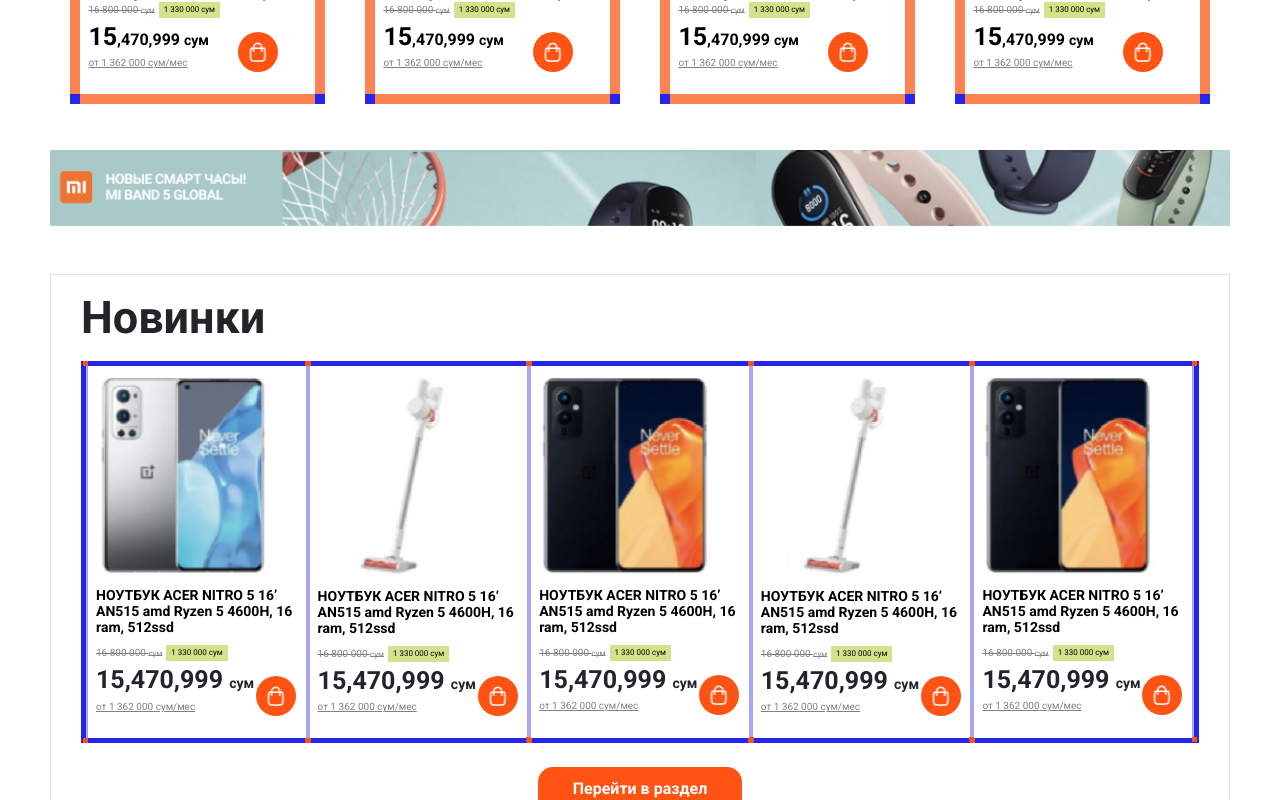
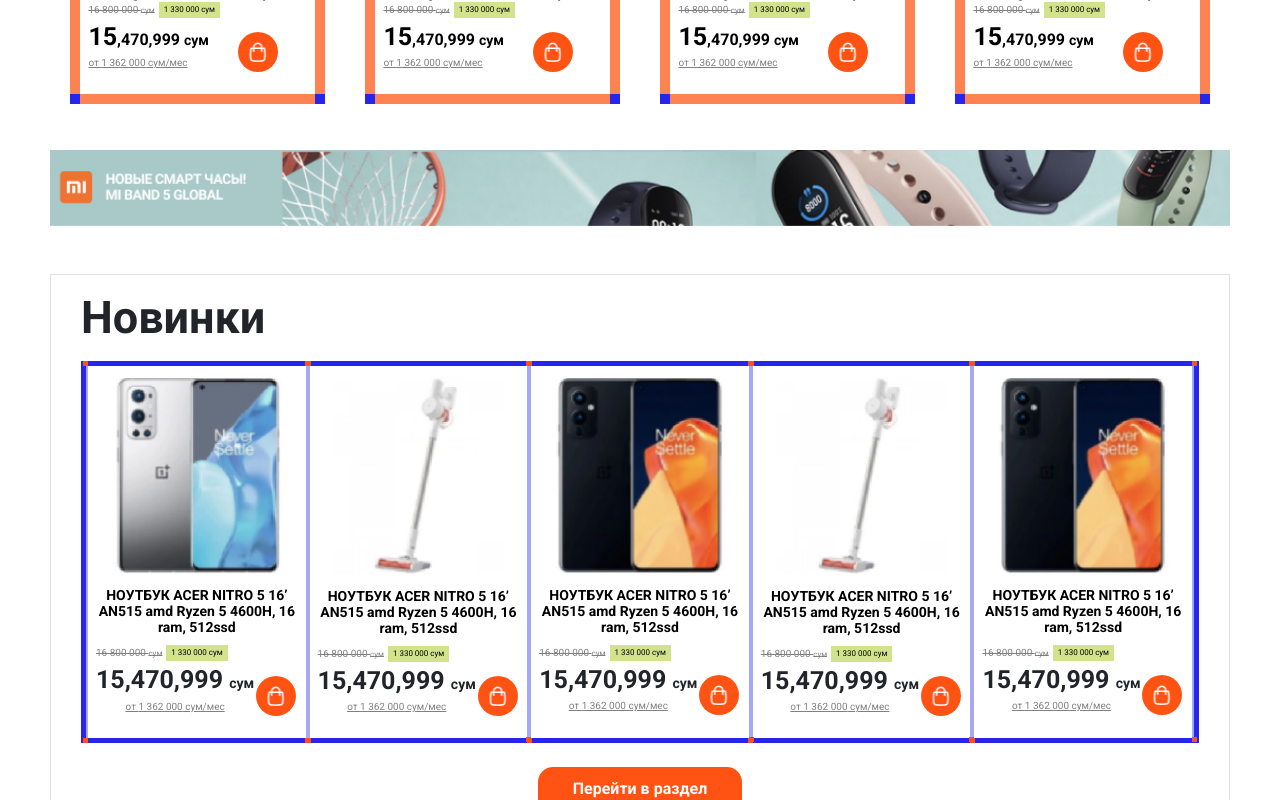
Before and after one commit to JoyBoxNext/WebSite, a Next.js app: page / in a window 1280 px wide. Shown: the part 2000-2800 px from the top of the page. Built offline with nearby package versions, Linux system fonts and the light colour scheme.

Commit message:
get-changes

```diff
--- a/Wrappers/HomeWrapper.js
+++ b/Wrappers/HomeWrapper.js
@@ -786,4 +786,3 @@
 `;
 
 export default HomeWrapper;
-//islom
--- a/pages/index.js
+++ b/pages/index.js
@@ -178,7 +178,7 @@
           {/* Container-2 */}
           <div className="container-2 mt-5">
             <h2 className="title-section my-2">Удивляйся и удивляй!</h2>
-            <div className="cards d-flex">
+            <div className="cards d-flex justify-content-center">
               {homeData.map((v, i) => {
                 return (
                   <div className={`card m-1 p-3 ${v.className}`} key={i}>
@@ -426,7 +426,7 @@
                   <div key={i}>
                     <a>
                       <div
-                        className={`new-product-card p-2 ${v.className}`}
+                        className={`new-product-card text-center p-2 ${v.className}`}
                         key={i}
                       >
                         <img
@@ -440,7 +440,7 @@
                             <p className="title fw-bold mt-2">{v.title}</p>
                           </a>
                         </Link>
-                        <div className="small d-flex">
+                        <div className="small d-flex ">
                           <p className="oldPrice me-1 m-0 p-0">
                             {v.oldPrice}
                             <span className="sum">сум</span>
```
